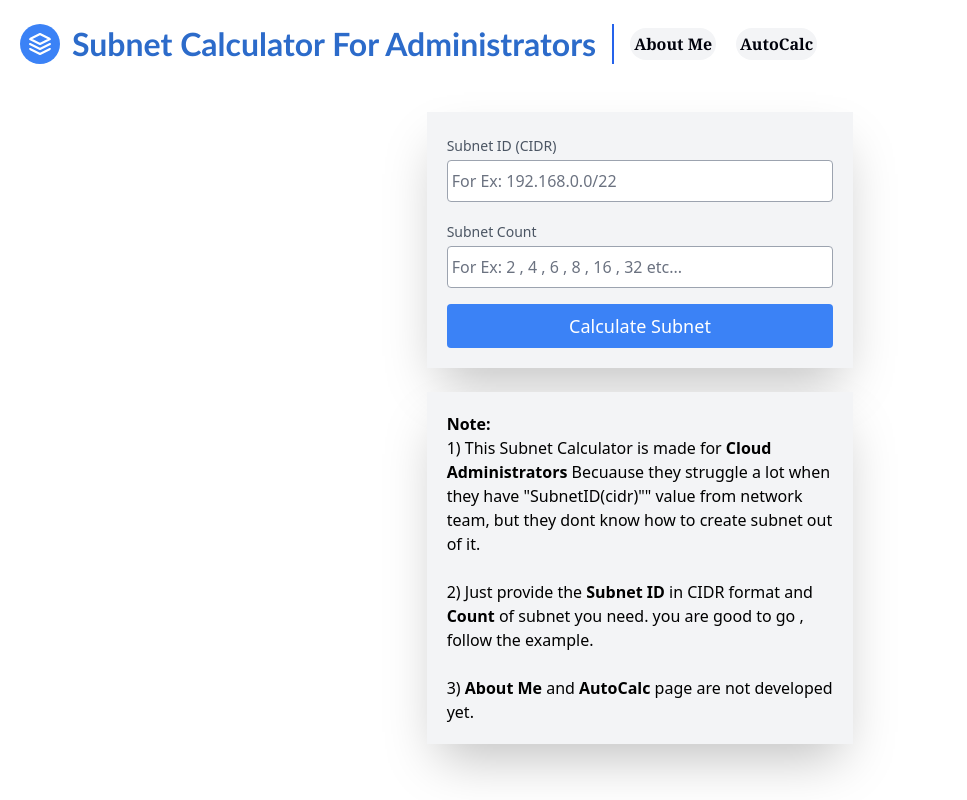
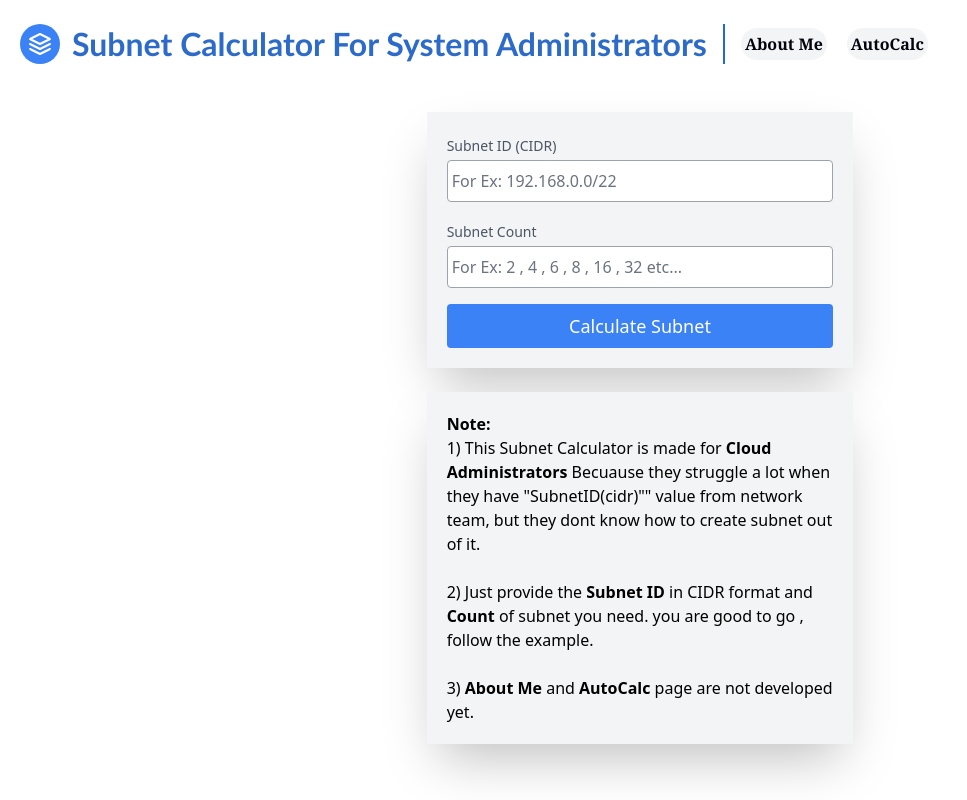
Before and after one commit to Pngtraining2020/projectai, a plain HTML site: page index.html in a window 1280 px wide. Shown: the whole page, without its empty margins (0-967 px from the left). Drawn offline with nearby package versions, Linux system fonts and the light colour scheme.

Commit message:
modified the page

```diff
--- a/index.html
+++ b/index.html
@@ -18,7 +18,7 @@
                     <path d="M12 2L2 7l10 5 10-5-10-5zM2 17l10 5 10-5M2 12l10 5 10-5"></path>
                 </svg>
                 <a style="color:#2c6bca ;font-weight: bolder;font-size:xx-large; font-family: 'Trebuchet MS', 'Lucida Sans Unicode', 'Lucida Grande', 'Lucida Sans', Arial, sans-serif;"
-                    href="/" class="ml-3 text-lg">Subnet Calculator For Administrators </a>
+                    href="/" class="ml-3 text-lg">Subnet Calculator For System Administrators </a>
             </a>
             <nav
                 class="md:mr-auto md:ml-4 md:py-1 md:pl-4 md:border-l-2 md:border-blue-600	flex flex-wrap items-center text-base justify-center font-serif">
```
